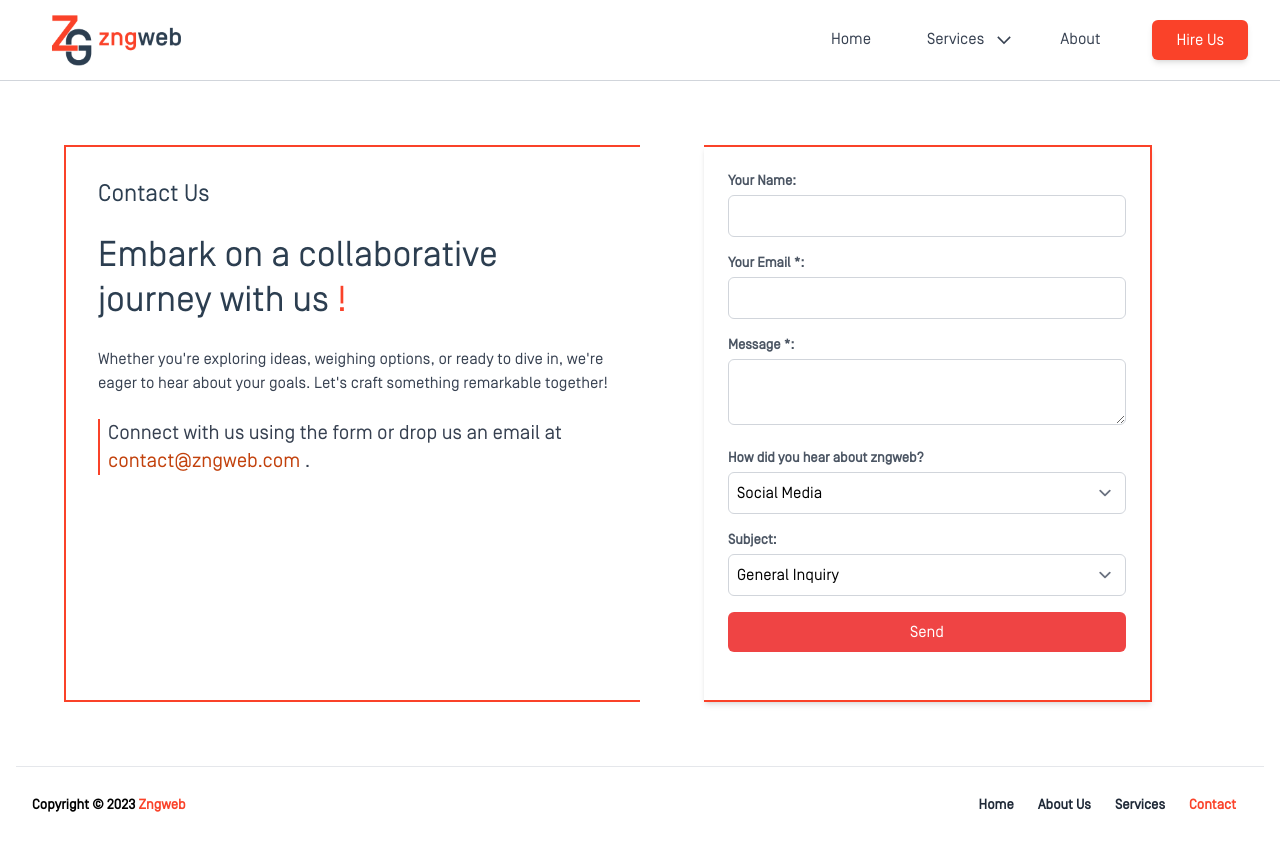
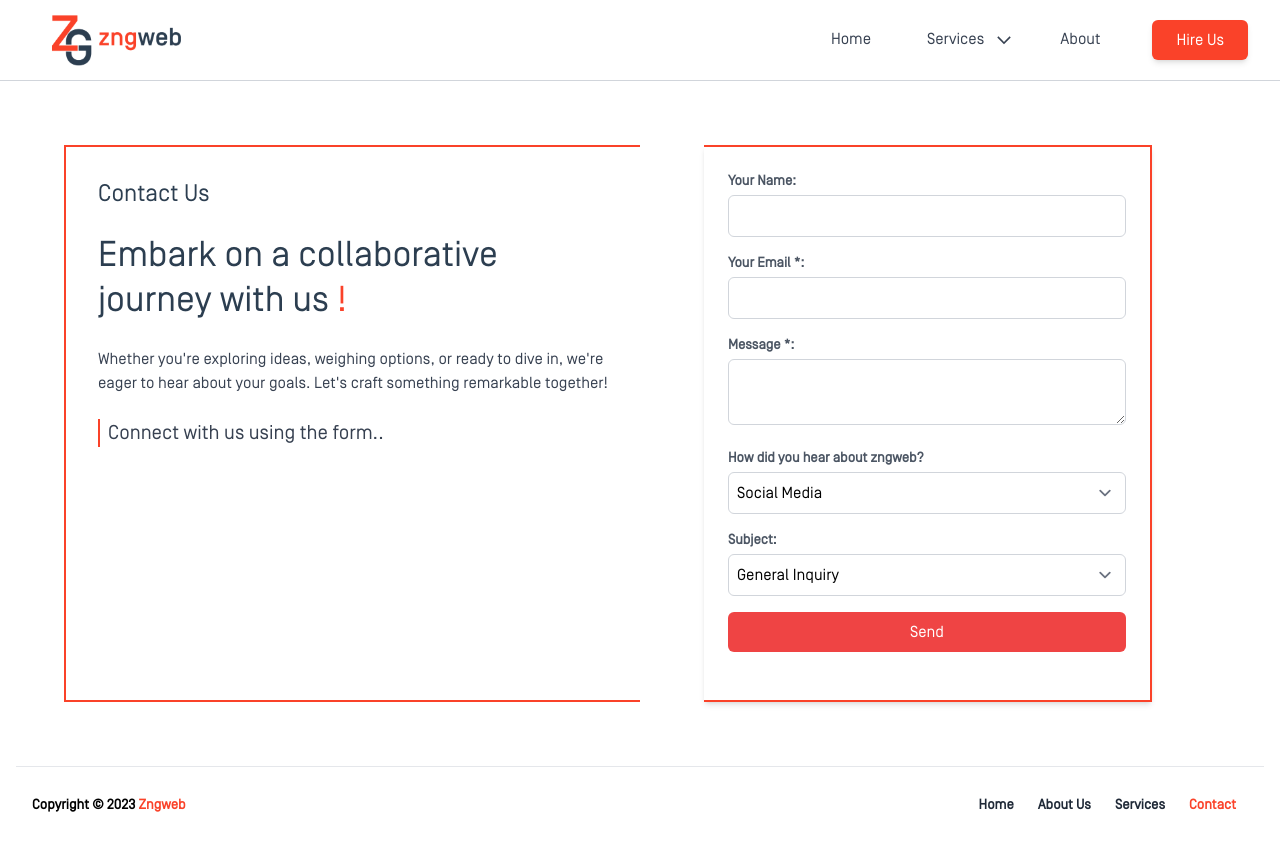
Before and after one commit to Zngweb/zngwebsite, a SvelteKit app: page /contact in a window 1280 px wide. Built offline with nearby package versions, Linux system fonts and the light colour scheme.

Commit message:
Update +page.svelte

```diff
--- a/src/routes/contact/+page.svelte
+++ b/src/routes/contact/+page.svelte
@@ -79,11 +79,7 @@
 				Whether you're exploring ideas, weighing options, or ready to dive in, we're eager to hear about your goals. Let's craft something remarkable together!
 			</p>
 
-			<h3 class="border-s-2 border-primary pl-2 text-xl font-medium mb-4 text-gray-700"><span class="text-accent ">Connect with us using the form  or drop us an email at</span> <a href="mailto:contact@zngweb.com" class="text-accent hover:text-accent-hover">
-
-
-				contact@zngweb.com
-			</a>.</h3>
+			<h3 class="border-s-2 border-primary pl-2 text-xl font-medium mb-4 text-gray-700"><span class="text-accent ">Connect with us using the form.</span>.</h3>
 
 		</div>
 
```
